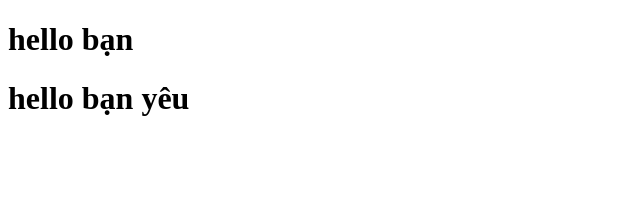
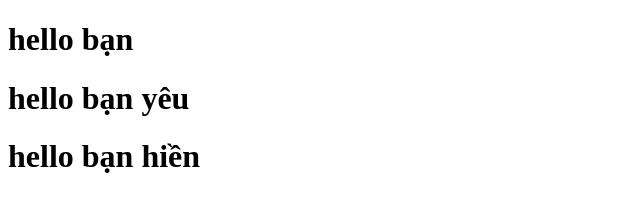
Before and after one commit to landung649/duan3, a plain HTML site: page index.html in a window 1280 px wide. Shown: the whole page, without its empty margins (0-640 px from the left). Drawn offline with Linux system fonts and the light colour scheme.

Commit message:
text commit lần 3

```diff
--- a/index.html
+++ b/index.html
@@ -8,5 +8,6 @@
   <body>
     <h1>hello bạn</h1>
     <h1>hello bạn yêu</h1>
+    <h1>hello bạn hiền</h1>
   </body>
 </html>
```
